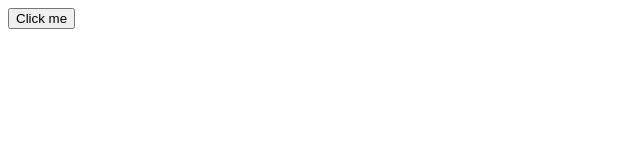
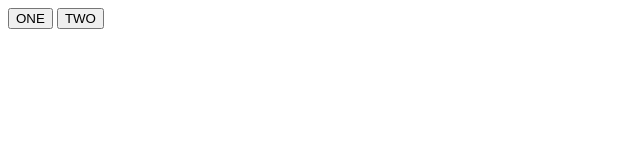
Before and after one commit to navikso/HOMEWORK-9, a plain HTML site: page index.html in a window 1280 px wide. Shown: the full height of the page, 0-640 px from the left. Drawn offline with Linux system fonts and the light colour scheme.

Commit message:
Add second button, rename buttons

```diff
--- a/index.html
+++ b/index.html
@@ -3,6 +3,7 @@
   <head>
   </head>
   <body>
-    <button>Click me</button>
+    <button>ONE</button>
+    <button>TWO</button>
   </body>
 </html>
```
